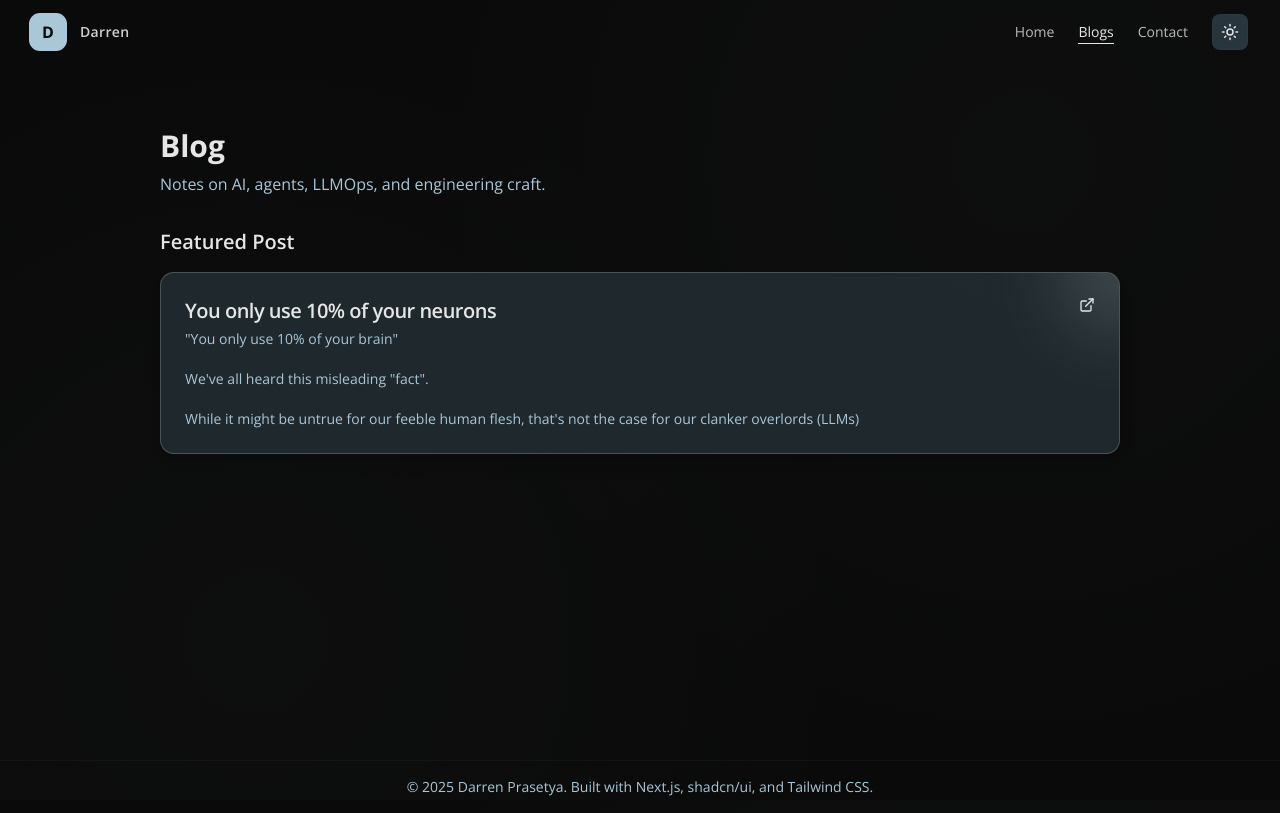
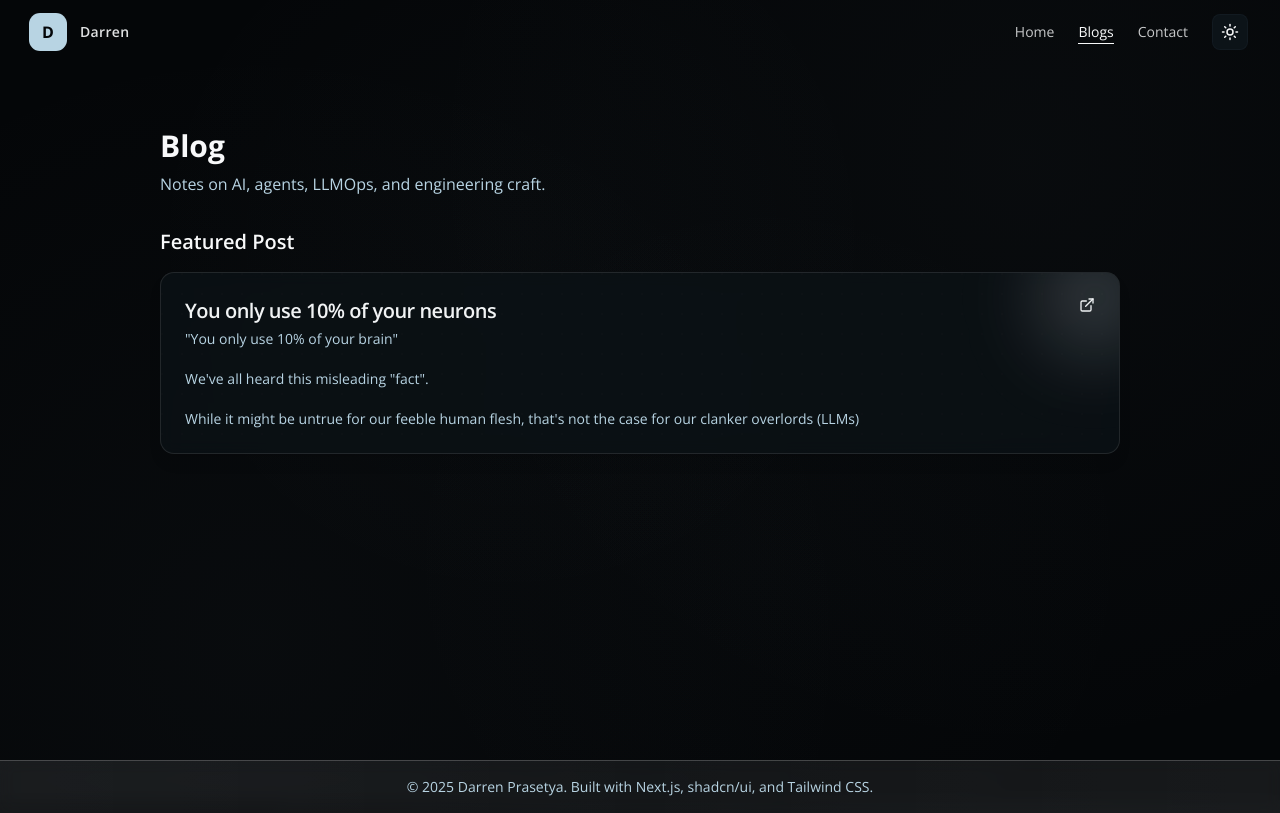
Before and after one commit to Mikask1/portfolio-darren, a Next.js app: page /blogs in a window 1280 px wide. Built offline with nearby package versions, Linux system fonts and the light colour scheme.

Commit message:
feat: enhanced visuals

```diff
--- a/src/app/globals.css
+++ b/src/app/globals.css
@@ -48,33 +48,33 @@
 }
 
 .dark {
-  /* Dark theme */
-  --background: oklch(0.145 0 0); /* Deep navy / black */
-  --foreground: #E6E6E6; /* Light Gray */
+  /* Enhanced Dark theme with better contrast for frosted glass */
+  --background: oklch(0.12 0.008 240); /* Deeper navy for better contrast */
+  --foreground: #F8F9FA; /* Slightly brighter white for better readability */
 
-  --card: #29353C;        /* Charcoal Navy */
-  --card-foreground: #E6E6E6; /* Light Gray */
+  --card: oklch(0.18 0.015 240);        /* Enhanced charcoal navy */
+  --card-foreground: #F1F3F4; /* Brighter text on cards */
 
-  --popover: #29353C;         /* Charcoal Navy */
-  --popover-foreground: #E6E6E6; /* Light Gray */
+  --popover: oklch(0.18 0.015 240);         /* Enhanced charcoal navy */
+  --popover-foreground: #F1F3F4; /* Brighter text */
 
-  --primary: #AAC7D8;    /* Powder Blue */
-  --primary-foreground: #29353C;   /* Charcoal Navy */
+  --primary: #B8D4E3;    /* Enhanced powder blue */
+  --primary-foreground: #1A2530;   /* Darker navy for contrast */
 
-  --secondary: #768A96;  /* Steel Gray */
-  --secondary-foreground: #E6E6E6; /* Light Gray */
+  --secondary: #7A8FA4;  /* Enhanced steel gray */
+  --secondary-foreground: #F8F9FA; /* Bright white */
 
-  --muted: #44576D;      /* Slate Blue */
-  --muted-foreground: #AAC7D8;   /* Powder Blue */
+  --muted: #4A5B70;      /* Enhanced slate blue */
+  --muted-foreground: #B8D4E3;   /* Enhanced powder blue */
 
-  --accent: #DFEBF6;     /* Ice Blue */
-  --accent-foreground: #29353C;    /* Charcoal Navy */
+  --accent: #E8F4F8;     /* Enhanced ice blue */
+  --accent-foreground: #1A2530;    /* Darker navy for contrast */
 
   --destructive: oklch(0.704 0.191 22.216);
 
-  --border: #44576D;      /* Slate Blue */
-  --input: #44576D;        /* Slate Blue */
-  --ring: #AAC7D8;        /* Powder Blue */
+  --border: #4A5B70;      /* Enhanced slate blue */
+  --input: #4A5B70;        /* Enhanced slate blue */
+  --ring: #B8D4E3;        /* Enhanced powder blue */
 
   --chart-1: oklch(0.488 0.243 264.376);
   --chart-2: oklch(0.696 0.17 162.48);
@@ -181,20 +181,58 @@ body {
   width: 100%;
 }
 
-/* Frosted glass utilities */
+/* Enhanced Frosted Glass Utilities */
 .frosted-glass {
-  backdrop-filter: blur(12px) saturate(180%);
-  background-color: rgba(255, 255, 255, 0.1);
-  border: 1px solid rgba(255, 255, 255, 0.2);
+  backdrop-filter: blur(16px) saturate(180%) brightness(1.1);
+  background: linear-gradient(135deg, rgba(255, 255, 255, 0.15) 0%, rgba(255, 255, 255, 0.08) 100%);
+  border: 1px solid rgba(255, 255, 255, 0.25);
+  box-shadow:
+    0 8px 32px rgba(0, 0, 0, 0.12),
+    inset 0 1px 0 rgba(255, 255, 255, 0.3),
+    inset 0 -1px 0 rgba(255, 255, 255, 0.1);
 }
 
 .frosted-glass-dark {
-  backdrop-filter: blur(12px) saturate(180%);
-  background-color: rgba(0, 0, 0, 0.1);
+  backdrop-filter: blur(16px) saturate(180%) brightness(0.95);
+  background: linear-gradient(135deg, rgba(255, 255, 255, 0.08) 0%, rgba(255, 255, 255, 0.03) 100%);
+  border: 1px solid rgba(255, 255, 255, 0.15);
+  box-shadow:
+    0 8px 32px rgba(0, 0, 0, 0.25),
+    inset 0 1px 0 rgba(255, 255, 255, 0.1),
+    inset 0 -1px 0 rgba(255, 255, 255, 0.05);
+}
+
+.frosted-glass-subtle {
+  backdrop-filter: blur(8px) saturate(150%);
+  background: rgba(255, 255, 255, 0.05);
   border: 1px solid rgba(255, 255, 255, 0.1);
 }
 
-/* Subtle texture overlay */
+.frosted-glass-subtle-dark {
+  backdrop-filter: blur(8px) saturate(150%);
+  background: rgba(0, 0, 0, 0.05);
+  border: 1px solid rgba(255, 255, 255, 0.08);
+}
+
+.frosted-glass-card {
+  backdrop-filter: blur(12px) saturate(160%);
+  background: linear-gradient(135deg, rgba(255, 255, 255, 0.12) 0%, rgba(255, 255, 255, 0.05) 100%);
+  border: 1px solid rgba(255, 255, 255, 0.2);
+  box-shadow:
+    0 4px 24px rgba(0, 0, 0, 0.08),
+    inset 0 1px 0 rgba(255, 255, 255, 0.25);
+}
+
+.frosted-glass-card-dark {
+  backdrop-filter: blur(12px) saturate(160%);
+  background: linear-gradient(135deg, rgba(255, 255, 255, 0.06) 0%, rgba(255, 255, 255, 0.02) 100%);
+  border: 1px solid rgba(255, 255, 255, 0.12);
+  box-shadow:
+    0 4px 24px rgba(0, 0, 0, 0.2),
+    inset 0 1px 0 rgba(255, 255, 255, 0.08);
+}
+
+/* Enhanced texture overlays */
 .texture-overlay {
   background-image:
     radial-gradient(circle at 1px 1px, rgba(255,255,255,0.15) 1px, transparent 0),
@@ -203,16 +241,45 @@ body {
   background-position: 0 0, 10px 10px;
 }
 
+.texture-overlay-subtle {
+  background-image:
+    radial-gradient(circle at 1px 1px, rgba(255,255,255,0.08) 1px, transparent 0),
+    radial-gradient(circle at 3px 3px, rgba(255,255,255,0.04) 1px, transparent 0);
+  background-size: 30px 30px, 60px 60px;
+  background-position: 0 0, 15px 15px;
+}
+
+.texture-overlay-dark {
+  background-image:
+    radial-gradient(circle at 1px 1px, rgba(255,255,255,0.06) 1px, transparent 0),
+    radial-gradient(circle at 2px 2px, rgba(255,255,255,0.03) 1px, transparent 0);
+  background-size: 25px 25px, 45px 45px;
+  background-position: 0 0, 12px 12px;
+}
+
 @layer base {
   * {
     @apply border-border outline-ring/50;
   }
   body {
     @apply bg-background text-foreground;
-    /* Add subtle texture to body background */
+    /* Enhanced background with animated textures and subtle gradients */
     background-image:
-      radial-gradient(circle at 20% 80%, rgba(120, 138, 150, 0.03) 0%, transparent 50%),
-      radial-gradient(circle at 80% 20%, rgba(120, 138, 150, 0.03) 0%, transparent 50%);
+      radial-gradient(circle at 20% 80%, rgba(120, 138, 150, 0.04) 0%, transparent 50%),
+      radial-gradient(circle at 80% 20%, rgba(120, 138, 150, 0.04) 0%, transparent 50%),
+      radial-gradient(circle at 40% 30%, rgba(170, 199, 216, 0.02) 0%, transparent 40%),
+      radial-gradient(circle at 60% 70%, rgba(120, 138, 150, 0.02) 0%, transparent 40%);
     background-attachment: fixed;
+    background-size: 100% 100%, 120% 120%, 80% 80%, 90% 90%;
+    animation: subtleBackgroundShift 20s ease-in-out infinite alternate;
   }
 }
+
+@keyframes subtleBackgroundShift {
+  0% {
+    background-position: 0% 0%, 0% 0%, 0% 0%, 0% 0%;
+  }
+  100% {
+    background-position: 2% 2%, -2% -2%, 1% 1%, -1% -1%;
+  }
+}
--- a/src/app/page.tsx
+++ b/src/app/page.tsx
@@ -8,8 +8,9 @@ export default function Home() {
     <main className="font-sans min-h-screen relative">
              {/* Unified frosted glass texture wrapper - scrolls naturally with content */}
        <div className="pointer-events-none absolute inset-0 -z-10 min-h-full">
-         {/* Base texture overlay - optimized for both themes */}
-         <div className="absolute inset-0 min-h-full opacity-20 texture-overlay dark:opacity-15" />
+         {/* Enhanced texture overlay with multiple layers for depth */}
+         <div className="absolute inset-0 min-h-full opacity-25 texture-overlay dark:opacity-20" />
+         <div className="absolute inset-0 min-h-full opacity-15 texture-overlay-subtle dark:opacity-12 dark:texture-overlay-dark" />
          {/* Gradient layers for depth - light mode uses subtle shadows, dark mode uses subtle highlights */}
          <div className="absolute inset-0 min-h-full bg-gradient-to-br from-black/2 via-transparent to-black/1.5 backdrop-blur-[0.5px] dark:from-white/1 dark:to-white/0.5" />
          <div className="absolute inset-0 min-h-full bg-gradient-to-tl from-black/1 via-transparent to-black/2 dark:from-white/0.5 dark:to-white/1" />
--- a/src/components/BlogCard.tsx
+++ b/src/components/BlogCard.tsx
@@ -31,7 +31,7 @@ export default function BlogCard({ p, i }: BlogCardProps) {
             variants={item}
             whileHover={{ scale: 1.02, transition: { duration: 0.2 } }}
             transition={{ duration: 0.45, delay: i * 0.05 }}
-            className="group relative"
+            className="group relative glass-glow"
         >
             <Link
                 href={href}
@@ -58,10 +58,20 @@ export default function BlogCard({ p, i }: BlogCardProps) {
 const Card = ({ className, children }: ComponentProps<"div">) => (
     <div
         className={cn(
-            "h-full w-full overflow-hidden rounded-xl border border-transparent bg-background p-6 text-card-foreground shadow-sm dark:border-white/[0.2] dark:hover:border-slate-700",
+            "h-full w-full overflow-hidden rounded-xl border border-transparent p-6 text-card-foreground shadow-sm transition-all duration-300 hover:shadow-lg",
+            // Enhanced frosted glass effect with better hover states
+            "bg-gradient-to-br from-white/10 to-white/5 backdrop-blur-sm border-white/20",
+            "dark:from-white/5 dark:to-white/2 dark:border-white/10",
+            "hover:from-white/15 hover:to-white/8 hover:border-white/30 hover:backdrop-blur-md",
+            "dark:hover:from-white/8 dark:hover:to-white/3 dark:hover:border-white/15",
+            // Add subtle texture overlay
+            "relative before:absolute before:inset-0 before:pointer-events-none before:opacity-30 before:bg-[radial-gradient(circle_at_1px_1px,rgba(255,255,255,0.1)_1px,transparent_0)] before:bg-[length:20px_20px]",
+            "dark:before:opacity-20 dark:before:bg-[radial-gradient(circle_at_1px_1px,rgba(255,255,255,0.05)_1px,transparent_0)]",
             className
         )}
     >
-        {children}
+        <div className="relative z-10">
+            {children}
+        </div>
     </div>
 );
--- a/src/components/Footer.tsx
+++ b/src/components/Footer.tsx
@@ -1,9 +1,9 @@
 export default function Footer() {
   const year = new Date().getFullYear();
   return (
-    <footer className="border-t border-border/10 py-4 text-center text-sm text-muted-foreground">
-      <div className="container-px mx-auto">
-        <p>© {year} Darren Prasetya. Built with <a className="underline-ltr" href="https://nextjs.org/" target="_blank" rel="noreferrer">Next.js</a>, <a className="underline-ltr" href="https://ui.shadcn.com/" target="_blank" rel="noreferrer">shadcn/ui</a>, and <a className="underline-ltr" href="https://tailwindcss.com/" target="_blank" rel="noreferrer">Tailwind CSS</a>.</p>
+    <footer className="border-t border-white/20 bg-gradient-to-r from-white/8 via-white/6 to-white/8 backdrop-blur-sm py-4 text-center text-sm text-muted-foreground transition-all duration-300 hover:from-white/12 hover:via-white/9 hover:to-white/12">
+      <div className="container-px mx-auto relative">
+        <p>© {year} Darren Prasetya. Built with <a className="underline-ltr transition-colors hover:text-foreground" href="https://nextjs.org/" target="_blank" rel="noreferrer">Next.js</a>, <a className="underline-ltr transition-colors hover:text-foreground" href="https://ui.shadcn.com/" target="_blank" rel="noreferrer">shadcn/ui</a>, and <a className="underline-ltr transition-colors hover:text-foreground" href="https://tailwindcss.com/" target="_blank" rel="noreferrer">Tailwind CSS</a>.</p>
       </div>
     </footer>
   );
--- a/src/components/NavBar.tsx
+++ b/src/components/NavBar.tsx
@@ -18,9 +18,9 @@ export default function NavBar() {
 
   return (
     <header
-      className={`fixed top-0 left-0 right-0 z-50 w-full transition-all duration-300 ${
+      className={`fixed top-0 left-0 right-0 z-50 w-full transition-all duration-500 ${
         isScrolled
-          ? "bg-background/70 backdrop-blur-xl border-b border-border/30 shadow-lg shadow-background/20"
+          ? "bg-gradient-to-r from-white/15 via-white/12 to-white/15 backdrop-blur-xl border-b border-white/25 shadow-lg shadow-black/10 dark:shadow-black/25"
           : "bg-transparent"
       }`}
     >
--- a/src/components/ProjectsSection.tsx
+++ b/src/components/ProjectsSection.tsx
@@ -57,7 +57,7 @@ export default function ProjectsSection() {
 							viewport={{ once: true, margin: "-80px" }}
 							transition={{ duration: 0.5, delay: i * 0.06 }}
 						>
-							<Card className="group relative overflow-hidden border-border/10 bg-card/70 p-4 shadow-lg transition-all hover:shadow-xl">
+							<Card className="group relative overflow-hidden border-border/20 p-4 shadow-lg glass-hover-scale glass-glow">
 								<div className="relative aspect-video overflow-hidden rounded-md border border-border/10 bg-accent-foreground shadow-sm">
 									{p.image ? (
 										<Image src={p.image} alt={p.title} fill className="object-contain p-6 dark:invert" />
```
Also changed, not shown: src/components/Hero.tsx (+4 -4 lines), src/components/ui/card.tsx (+9 -1 lines).
